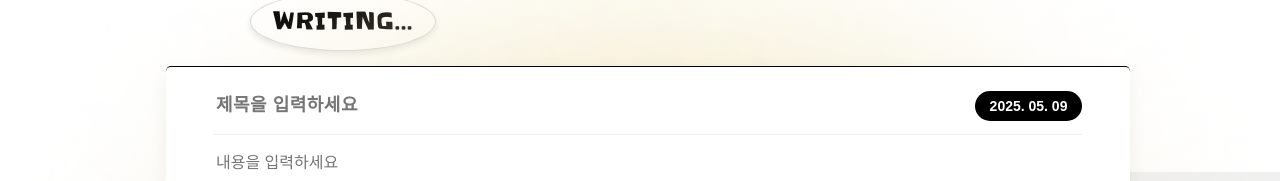
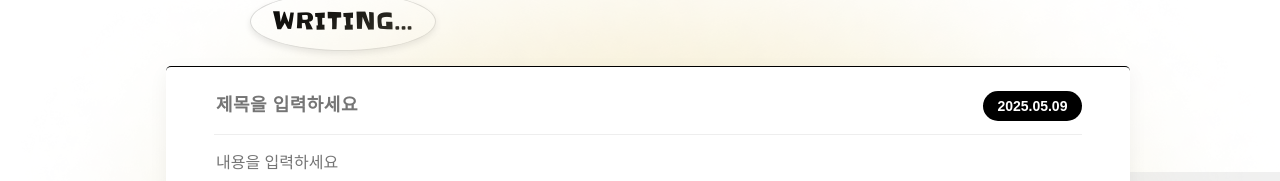
Before and after one commit to BookHub-BookTrio/BookHub-Front, a React (Create React App) app in the folder bookhub/: page /community/write in a window 1280 px wide. Shown: the part 158-339 px from the top of the page. Built offline with nearby package versions, Linux system fonts and the light colour scheme; no server answers; a web font is replaced by a local one.

Commit message:
[Refactor/#42] - Community Page 상세 조회 날짜 수정

```diff
--- a/bookhub/src/pages/community/CommunityDetail.jsx
+++ b/bookhub/src/pages/community/CommunityDetail.jsx
@@ -9,7 +9,6 @@ import Modal from "../../component/modal/Modal.jsx";
 const CommunityDetail = () => {
   const [communityData, setCommunityData] = useState(null);
   const [currentUserNickname, setCurrentUserNickname] = useState(null);
-  const [isPostAuthor, setIsPostAuthor] = useState(false);
   const { id } = useParams();
   const navigate = useNavigate();
   const [showDeleteModal, setShowDeleteModal] = useState(false);
--- a/bookhub/src/pages/community/CommunityForm.jsx
+++ b/bookhub/src/pages/community/CommunityForm.jsx
@@ -11,15 +11,11 @@ const CommunityForm = ({
   content,
   onChangeTitle,
   onChangeContent,
-  writer
+  writer,
+  createdat
 }) => {
   const isReadOnly = mode === "read";
   const [nickname, setNickname] = useState("별명");
-  const createdat = new Date().toLocaleDateString("ko-KR", {
-    year: "numeric",
-    month: "2-digit",
-    day: "2-digit"
-  }).replace(/\.$/, "");
 
   useEffect(() => {
     if (isReadOnly) {
@@ -59,7 +55,7 @@ const CommunityForm = ({
               />
             )}
             <S.CommunityDateBadge>
-              {createdat}
+              {(createdat || new Date().toISOString()).substring(0, 10).replace(/-/g, '.')}
             </S.CommunityDateBadge>
           </S.TitleRow>
 
```
